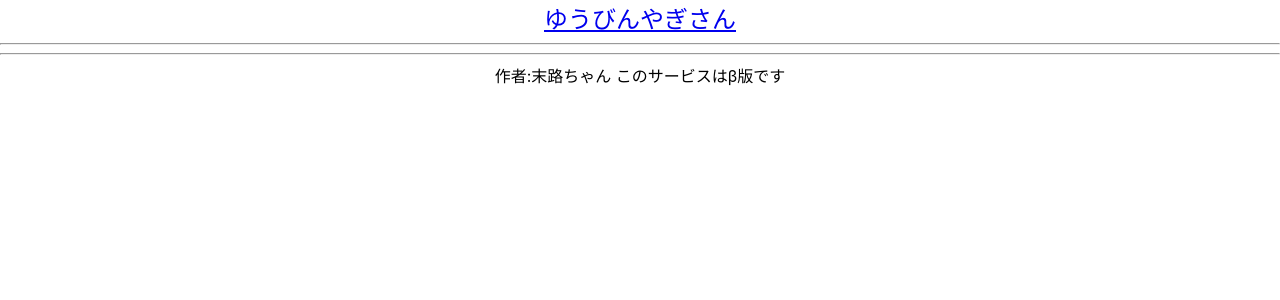
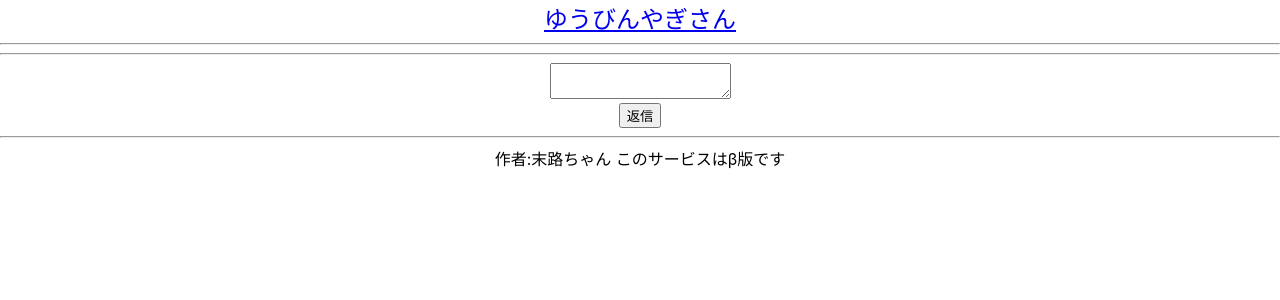
Before and after one commit to shimiwaka/yagisan-react, a React (Create React App) app: page /question/1 in a window 1280 px wide. Shown: the top 300 px of the page. Built offline with nearby package versions, Linux system fonts and the light colour scheme; no server answers.

Commit message:
implement sendAnswer

```diff
--- a/src/App.tsx
+++ b/src/App.tsx
@@ -7,6 +7,7 @@ import MyPage from "./components/MyPage";
 import Box from "./components/Box";
 import Confirm from "./components/Confirm";
 import Logout from "./components/Logout";
+import Question from "./components/Question";
 
 function App() {
   return (
@@ -23,6 +24,7 @@ function App() {
           <Route path="/mypage" element={<MyPage />} />
           <Route path="/box/:username" element={<Box />} />
           <Route path="/confirm/:token" element={<Confirm />} />
+          <Route path="/question/:token" element={<Question />} />
           <Route path="/logout" element={<Logout />} />
           <Route path="/" element={<Login />} />
         </Routes>
--- a/src/components/MyPage.tsx
+++ b/src/components/MyPage.tsx
@@ -55,6 +55,9 @@ const MyPage = () => {
                 <div>
                   <hr />
                   {value.body}
+                  <div>
+                    <Link to={"/question/" + value.token}>返信する</Link>
+                  </div>
                 </div>
               )
             }
--- /dev/null
+++ b/src/components/Question.tsx
@@ -0,0 +1,66 @@
+import axios from "axios";
+import React from "react";
+import { Link, useParams } from "react-router-dom";
+import Cookies from 'js-cookie';
+
+const targetURL: string = process.env.REACT_APP_API_BASE_URL || "";
+
+const Question = () => {
+  const [question, setQuestion] = React.useState("");
+  const [questionID, setQuestionID] = React.useState(0);
+  const [answer, setAnswer] = React.useState("");
+  const params = useParams();
+
+  const sendAnswer = () => {
+    var urlParams = new URLSearchParams()
+    urlParams.append('accessToken', Cookies.get("access_token") || "")
+    urlParams.append('body', answer)
+    urlParams.append('question', String(questionID))
+
+    axios.post(targetURL + "/answer", urlParams)
+    .then((response) => {
+      if(response.data.success) {
+        alert("送信しました！");
+      } else {
+        alert(response.data.message);
+      }
+    })
+    .catch((error : any) => {
+      alert(error.response.data.message);
+    });
+  }
+
+  React.useEffect(() => {
+    var urlParams = new URLSearchParams()
+    urlParams.append('accessToken', Cookies.get("access_token") || "")
+
+    axios.post(targetURL + "/question/" + params.token, urlParams)
+    .then((response) => {
+      if(response.data.success) {
+        setQuestion(response.data.body)
+        setQuestionID(response.data.question_id)
+      } else {
+        alert(response.data.message);
+      }
+    })
+    .catch((error : any) => {
+      alert(error.response.data.message);
+    });
+  // eslint-disable-next-line react-hooks/exhaustive-deps
+  }, []);
+
+  return (
+    <>
+      {question}
+      <hr />
+      <div>
+        <textarea onChange={(e) => setAnswer(e.target.value)}>
+        </textarea>
+      </div>
+      <div>
+        <button onClick={() => {sendAnswer()}}>返信</button>
+      </div>
+    </>
+  )
+}
+export default Question;
```
